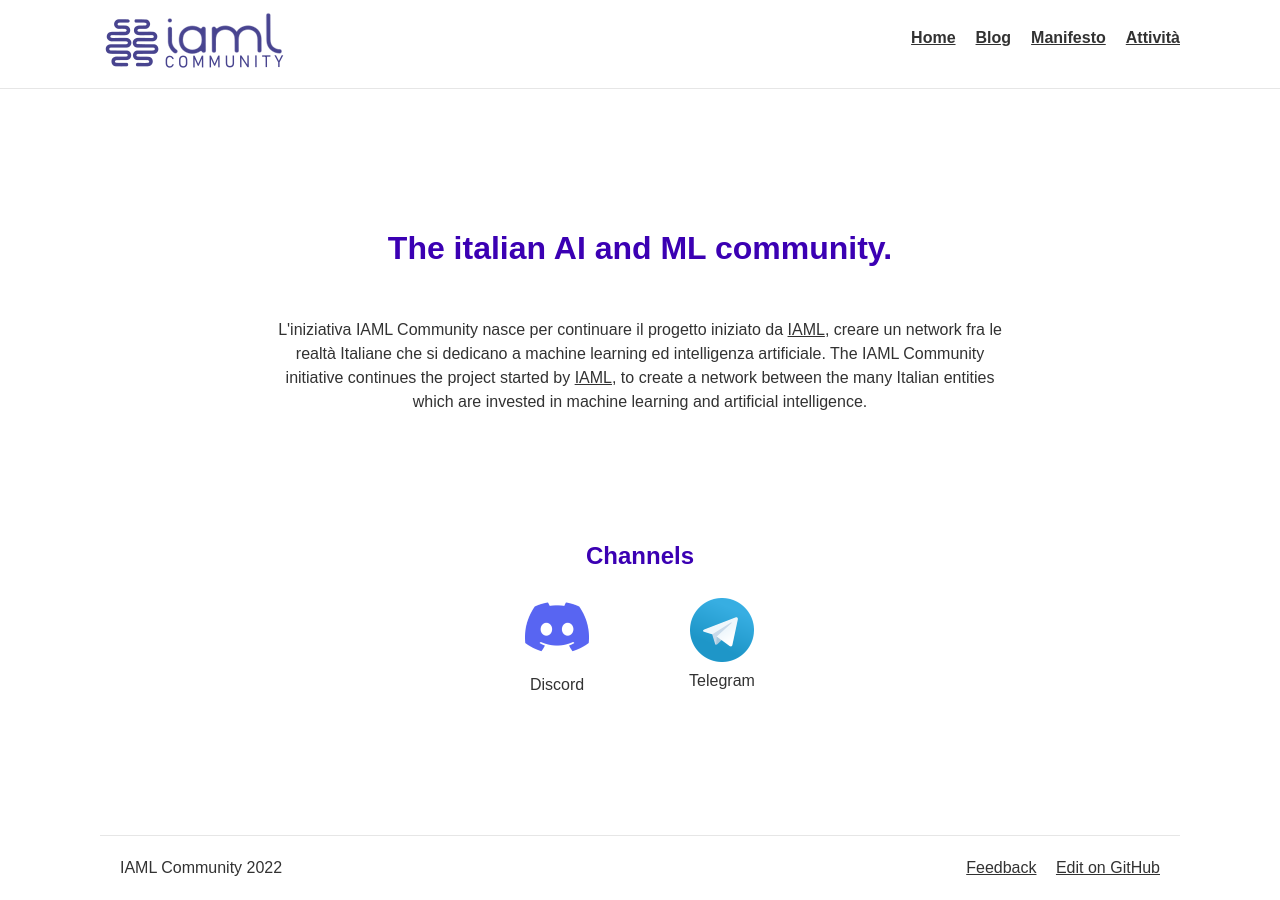
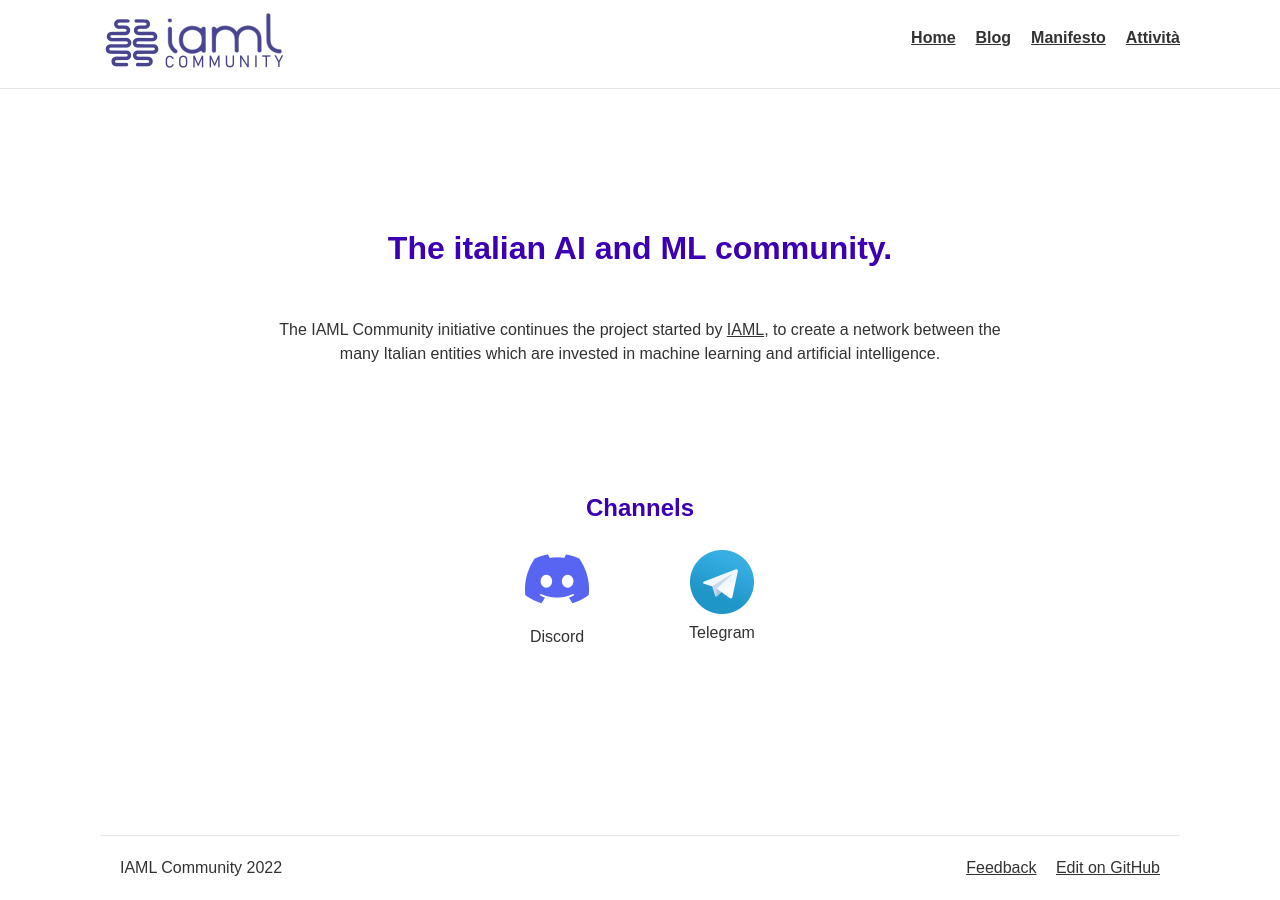
Before and after one commit to iaml-it/community.iaml.it, a Jekyll site: the page built from index.md, in a window 1280 px wide. Built offline with Jekyll 4.4.1, drawn with Linux system fonts in a browser that asks for light colours.

Commit message:
Update index.md

```diff
--- a/index.md
+++ b/index.md
@@ -8,8 +8,6 @@ title: IAML Community
   <h1 id="main-title-text">The italian AI and ML community.</h1>
   <br>
   <div style="width:70%; margin-left:auto; margin-right:auto;">
-  L'iniziativa IAML Community nasce per continuare il progetto iniziato da <a href="https://history.iaml.it/">IAML</a>, creare un network fra le realtà Italiane che si dedicano a machine learning ed intelligenza artificiale.
-
   The IAML Community initiative continues the project started by <a href="https://history.iaml.it/">IAML</a>, to create a network between the many Italian entities which are invested in machine learning and artificial intelligence.
   </div>
 </div>
```
